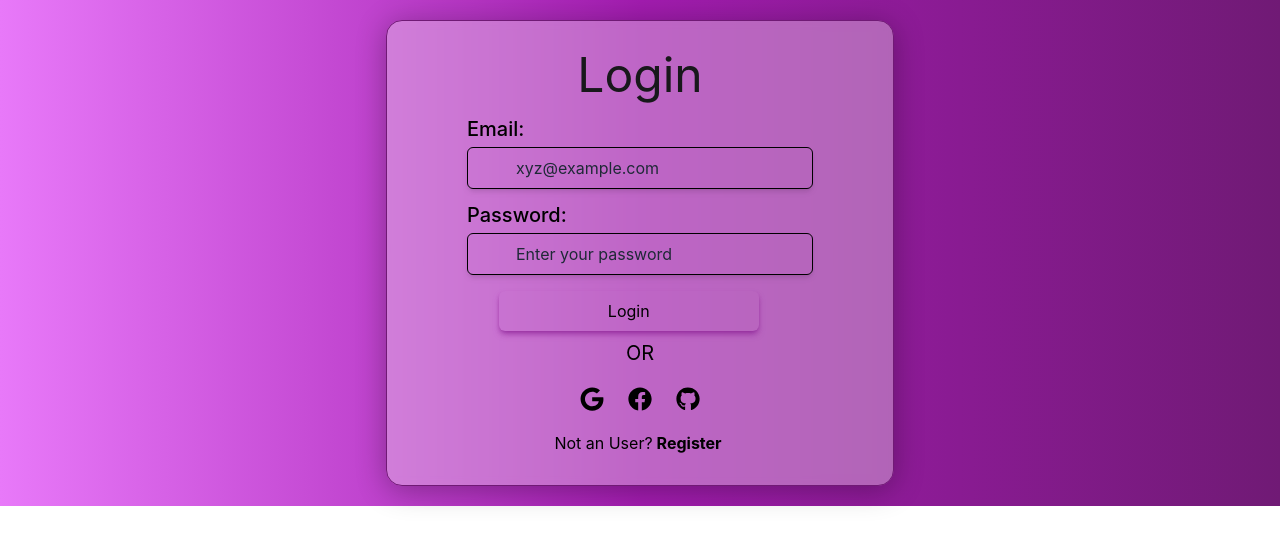
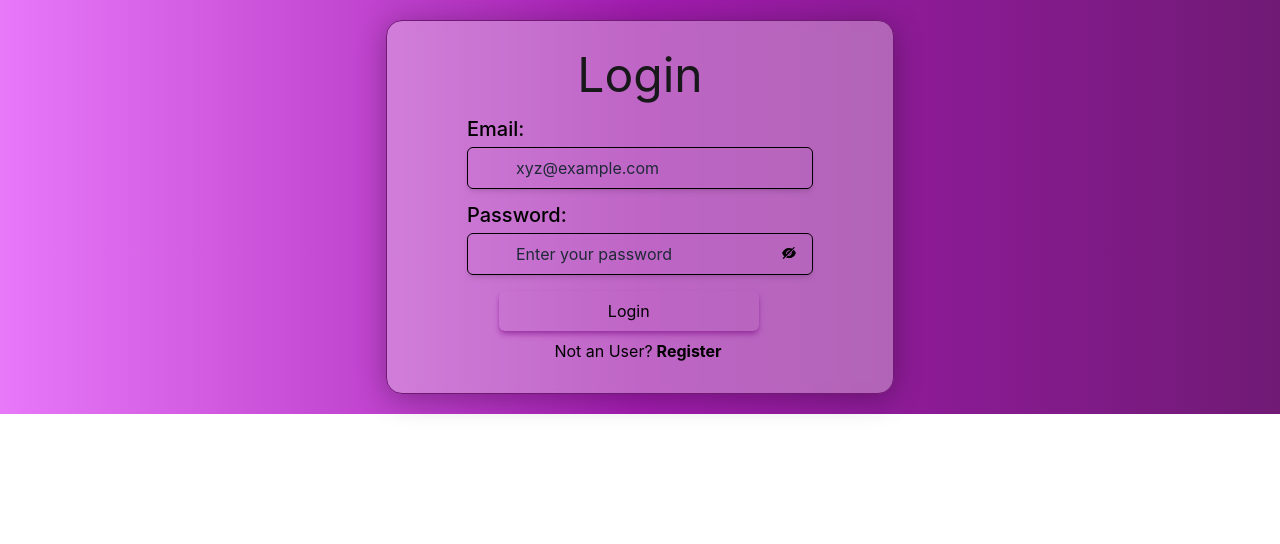
Before and after one commit to soumali28/Task-Manager, a React (Create React App) app in the folder client/: page /login in a window 1280 px wide. Shown: the top 544 px of the page. Built offline with nearby package versions, Linux system fonts and the light colour scheme.

Commit message:
pass eye

```diff
--- a/client/src/pages/Login.jsx
+++ b/client/src/pages/Login.jsx
@@ -1,8 +1,9 @@
 import React, { useState } from "react";
 import "./styles/signin.css";
-import { FontAwesomeIcon } from "@fortawesome/react-fontawesome";
-import { FaFacebook, FaGithub, FaGoogle } from "react-icons/fa";
+import { GoogleOAuthProvider } from "@react-oauth/google";
+import { GoogleLogin } from "@react-oauth/google";
 import { useNavigate } from "react-router-dom";
+import { AiFillEye, AiFillEyeInvisible } from "react-icons/ai";
 import axios from "axios";
 import { toast, ToastContainer } from "react-toastify";
 
@@ -54,6 +55,15 @@ function Login() {
     navigate(-1);
   }
 
+  const responseGoogle = (response) => {
+    console.log(response);
+  };
+
+  // password show
+  const [show, setShow] = useState(false);
+  function handleShowPassword() {
+    setShow(!show);
+  }
   return (
     <div className="bg-gradient-to-r from-purple-400 via-purple-700 to-purple-900 contain">
       <div className="items ">
@@ -80,13 +90,13 @@ function Login() {
                 )}
               </label>
 
-              <label className="block">
+              <label className="block relative">
                 <span className="block text-xl font-medium text-slate-700">
                   Password:
                 </span>
 
                 <input
-                  type="password"
+                  type={show ? "type" : "password"}
                   required
                   onChange={handleInput("password")}
                   placeholder="Enter your password"
@@ -96,6 +106,12 @@ function Login() {
                 {error && !password && (
                   <span className="text-purple-200">*Enter valid password</span>
                 )}
+                <div
+                  className="absolute top-11 right-4"
+                  onClick={handleShowPassword}
+                >
+                  {show ? <AiFillEye /> : <AiFillEyeInvisible />}
+                </div>
               </label>
 
               <button
@@ -109,19 +125,20 @@ function Login() {
               </button>
             </form>
           </div>
-
+          {/*
           <p className="text-xl">OR</p>
           <div className="flex m-2 p-3 justify-center">
-            <button>
-              <FaGoogle className="mx-3 text-2xl" />
-            </button>
-            <button>
-              <FaFacebook className="mx-3 text-2xl" />
-            </button>
-            <button>
-              <FaGithub className="mx-3 text-2xl" />
-            </button>
-          </div>
+          <GoogleOAuthProvider clientId="675405292284-0efsob6qfbner62gmhcvi8rr98nvgt3i.apps.googleusercontent.com">
+              <GoogleLogin
+                onSuccess={responseGoogle}
+                onError={responseGoogle}
+                text= {"continue_with"}
+                cookiePolicy={"single_host_origin"}
+                isSignedIn={true}
+                disabled={false}
+              />
+            </GoogleOAuthProvider>
+          </div> */}
 
           <p>
             Not an User?
--- a/client/src/pages/SignIn.jsx
+++ b/client/src/pages/SignIn.jsx
@@ -1,11 +1,10 @@
 import React, { useEffect, useState } from "react";
 import "./styles/signin.css";
-import { FontAwesomeIcon } from "@fortawesome/react-fontawesome";
-import { FaFacebook, FaGithub, FaGoogle } from "react-icons/fa";
 import { useNavigate } from "react-router-dom";
 import { ToastContainer, toast } from "react-toastify";
 import { GoogleOAuthProvider } from "@react-oauth/google";
 import { GoogleLogin } from "@react-oauth/google";
+import { AiFillEye, AiFillEyeInvisible } from "react-icons/ai";
 import axios from "axios";
 
 function SignIn() {
@@ -61,6 +60,13 @@ function SignIn() {
   const responseGoogle = (response) => {
     console.log(response);
   };
+
+  // password show
+  const [show, setShow] = useState(false);
+  function handleShowPassword() {
+    setShow(!show);
+  }
+
   return (
     <div className="bg-gradient-to-r from-purple-400 via-purple-700 to-purple-900 contain">
       <div className="items ">
@@ -102,13 +108,13 @@ function SignIn() {
                 )}
               </label>
 
-              <label className="block">
+              <label className="block relative">
                 <span className="block text-xl font-medium text-slate-700">
                   Password:
                 </span>
 
                 <input
-                  type="password"
+                  type={show ? "type" : "password"}
                   onChange={handleInput("password")}
                   placeholder="Enter your password"
                   className="mt-1 mb-4 block w-full px-12 py-2 bg-transparent border border-slate-300 rounded-md text-md shadow-md placeholder-zinc-700
@@ -117,6 +123,12 @@ function SignIn() {
                 {error && !password && (
                   <span className="text-purple-200">*Enter password</span>
                 )}
+                <div
+                  className="absolute top-11 right-4"
+                  onClick={handleShowPassword}
+                >
+                  {show ? <AiFillEye /> : <AiFillEyeInvisible />}
+                </div>
               </label>
               <ToastContainer />
               <button
@@ -131,29 +143,19 @@ function SignIn() {
             </form>
           </div>
 
-          <p className="text-xl">OR</p>
-
+          {/* <p className="text-xl">OR</p>
           <div className="m-2 p-3 justify-center">
-            <GoogleOAuthProvider clientId={process.env.GOOGLE_CLIENT_ID}>
+            <GoogleOAuthProvider clientId="675405292284-0efsob6qfbner62gmhcvi8rr98nvgt3i.apps.googleusercontent.com">
               <GoogleLogin
                 onSuccess={responseGoogle}
                 onError={responseGoogle}
+                text={"signin_with"}
                 cookiePolicy={"single_host_origin"}
                 isSignedIn={true}
                 disabled={false}
               />
             </GoogleOAuthProvider>
-
-            {/* <button>
-              <FaGoogle className="mx-3 text-2xl" id="signIn" />
-            </button>
-            <button>
-              <FaFacebook className="mx-3 text-2xl" />
-            </button>
-            <button>
-              <FaGithub className="mx-3 text-2xl" />
-            </button> */}
-          </div>
+          </div> */}
 
           <p>
             Already an user?
```
